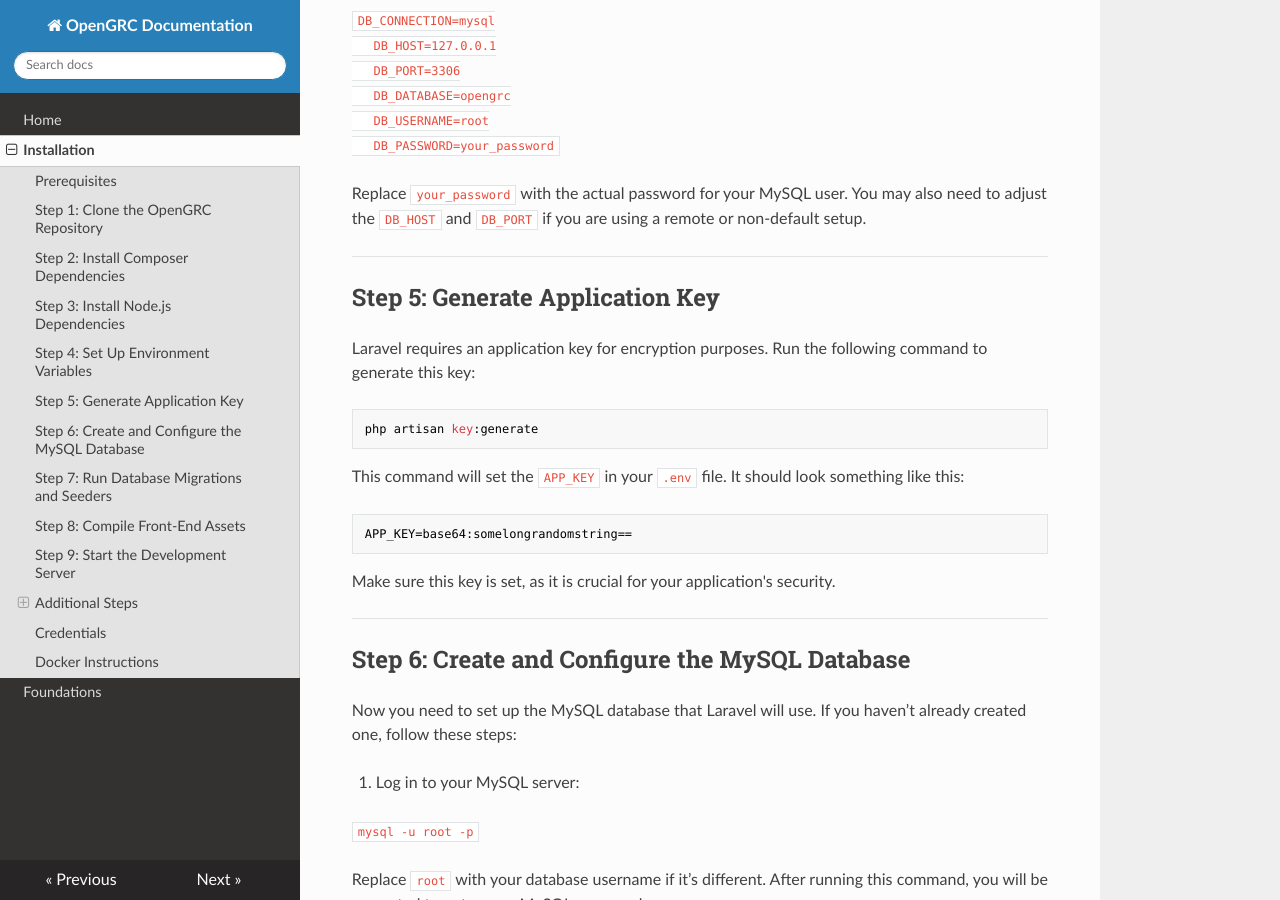
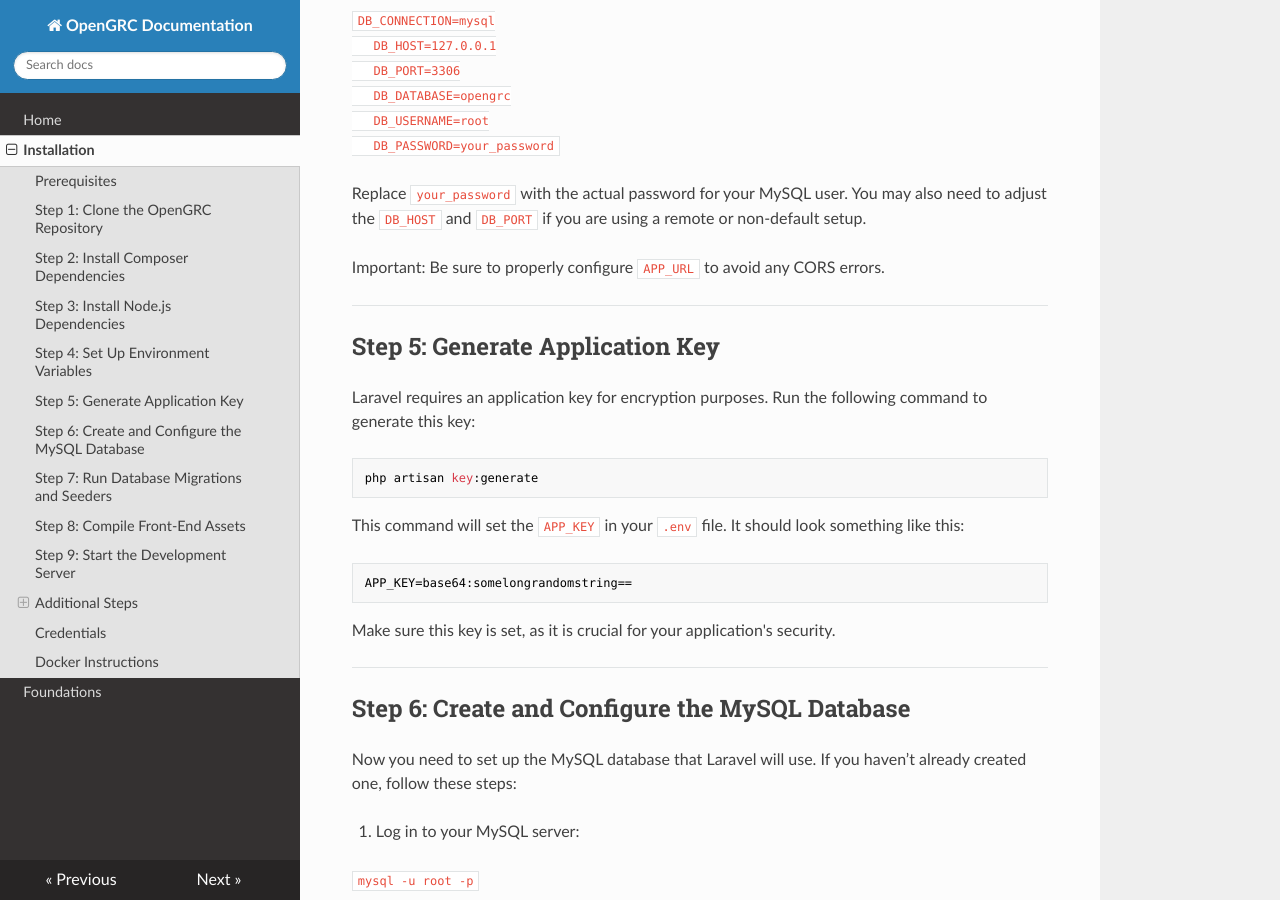
Before and after one commit to LeeMangold/opengrc-docs, an MkDocs documentation site: the page built from docs/installation.md, in a window 1280 px wide and 900 px high, scrolled down 2078 px. Built offline with MkDocs 1.6.1, drawn with Linux system fonts in a browser that asks for light colours; nearby versions of some CDN libraries.

Commit message:
Added note to include the correct URL to avoid CORS issue.

````diff
--- a/docs/installation.md
+++ b/docs/installation.md
@@ -96,6 +96,8 @@ Laravel uses an `.env` file to manage environment-specific settings such as data
    ```
 
    Replace `your_password` with the actual password for your MySQL user. You may also need to adjust the `DB_HOST` and `DB_PORT` if you are using a remote or non-default setup.
+
+Important: Be sure to properly configure `APP_URL` to avoid any CORS errors.
 
 ---
 
````
